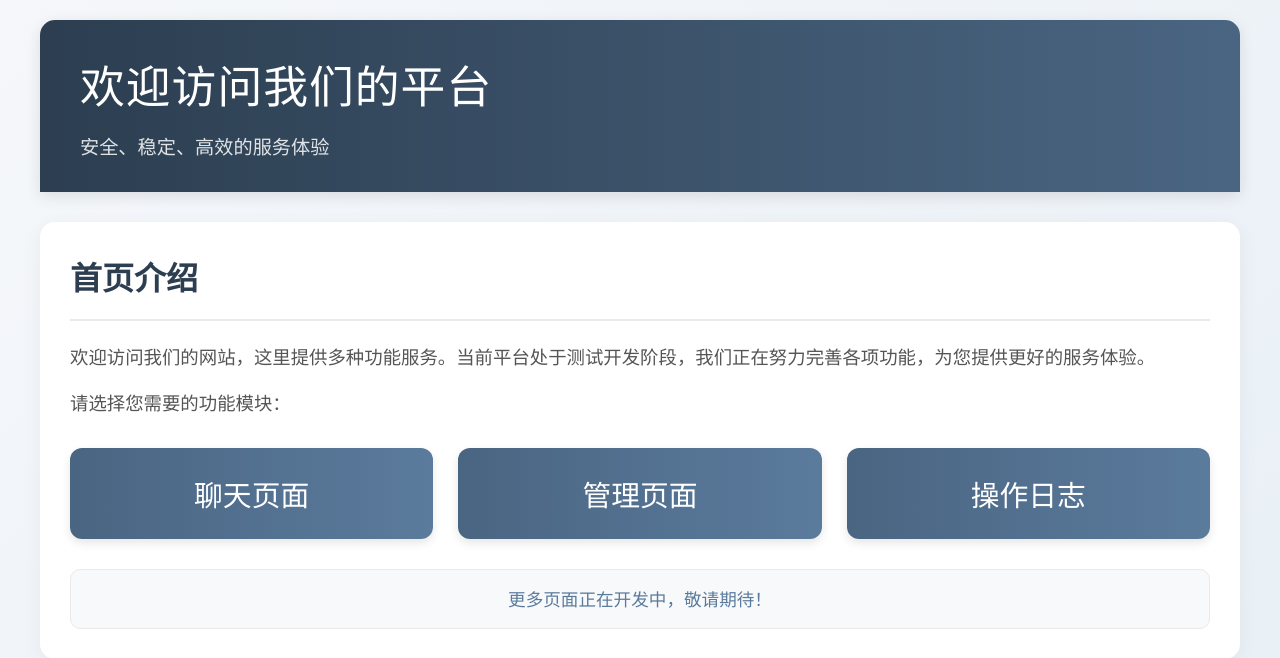
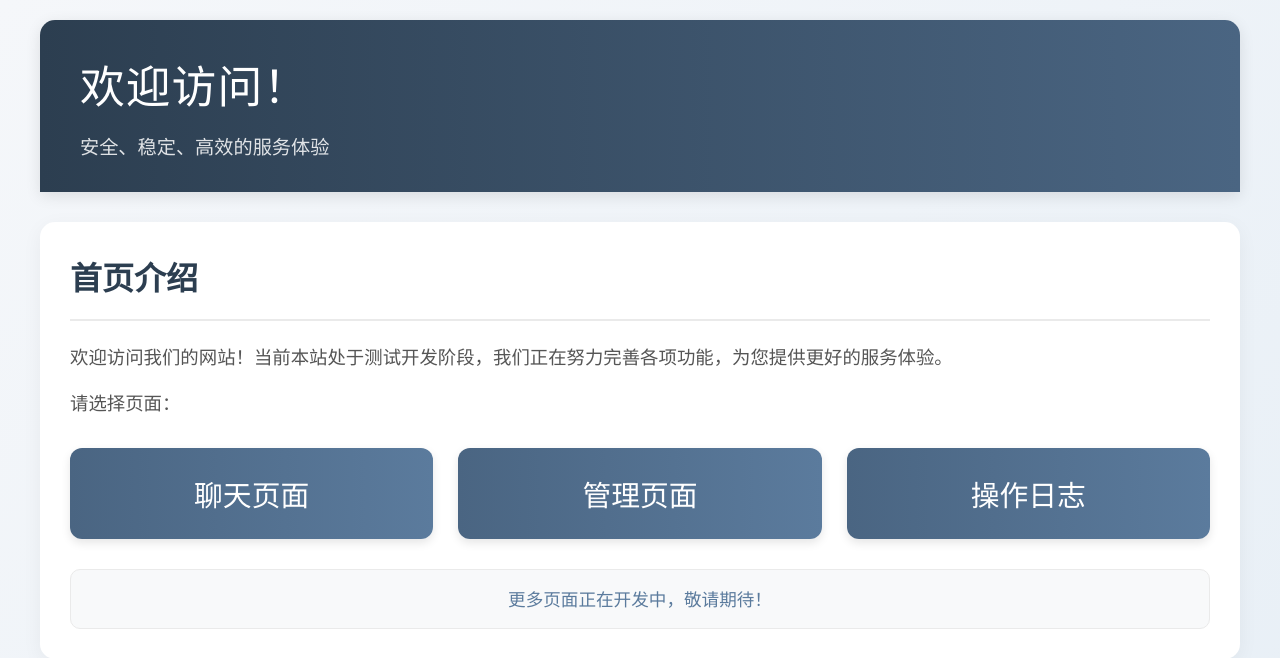
Before and after one commit to DongSX1217/ProvisionalOnlineChat, a Flask app: page / in a window 1280 px wide. Shown: the top 658 px of the page. Run offline with Flask 3, Linux system fonts and the light colour scheme; parts of the project's set-up code (start-up, migrations or seed data) failed here and were passed over.

Commit message:
feat: 优化home页

```diff
--- a/templates/home.html
+++ b/templates/home.html
@@ -191,15 +191,15 @@
 <body>
     <div class="container">
         <header>
-            <h1>欢迎访问我们的平台</h1>
+            <h1>欢迎访问！</h1>
             <p class="header-subtitle">安全、稳定、高效的服务体验</p>
         </header>
 
         <div class="main-content">
             <div class="card welcome-card">
                 <h2>首页介绍</h2>
-                <p>欢迎访问我们的网站，这里提供多种功能服务。当前平台处于测试开发阶段，我们正在努力完善各项功能，为您提供更好的服务体验。</p>
-                <p>请选择您需要的功能模块：</p>
+                <p>欢迎访问我们的网站！当前本站处于测试开发阶段，我们正在努力完善各项功能，为您提供更好的服务体验。</p>
+                <p>请选择页面：</p>
 
                 <div class="button-grid">
                     <button id="chat" class="btn">聊天页面</button>
```
